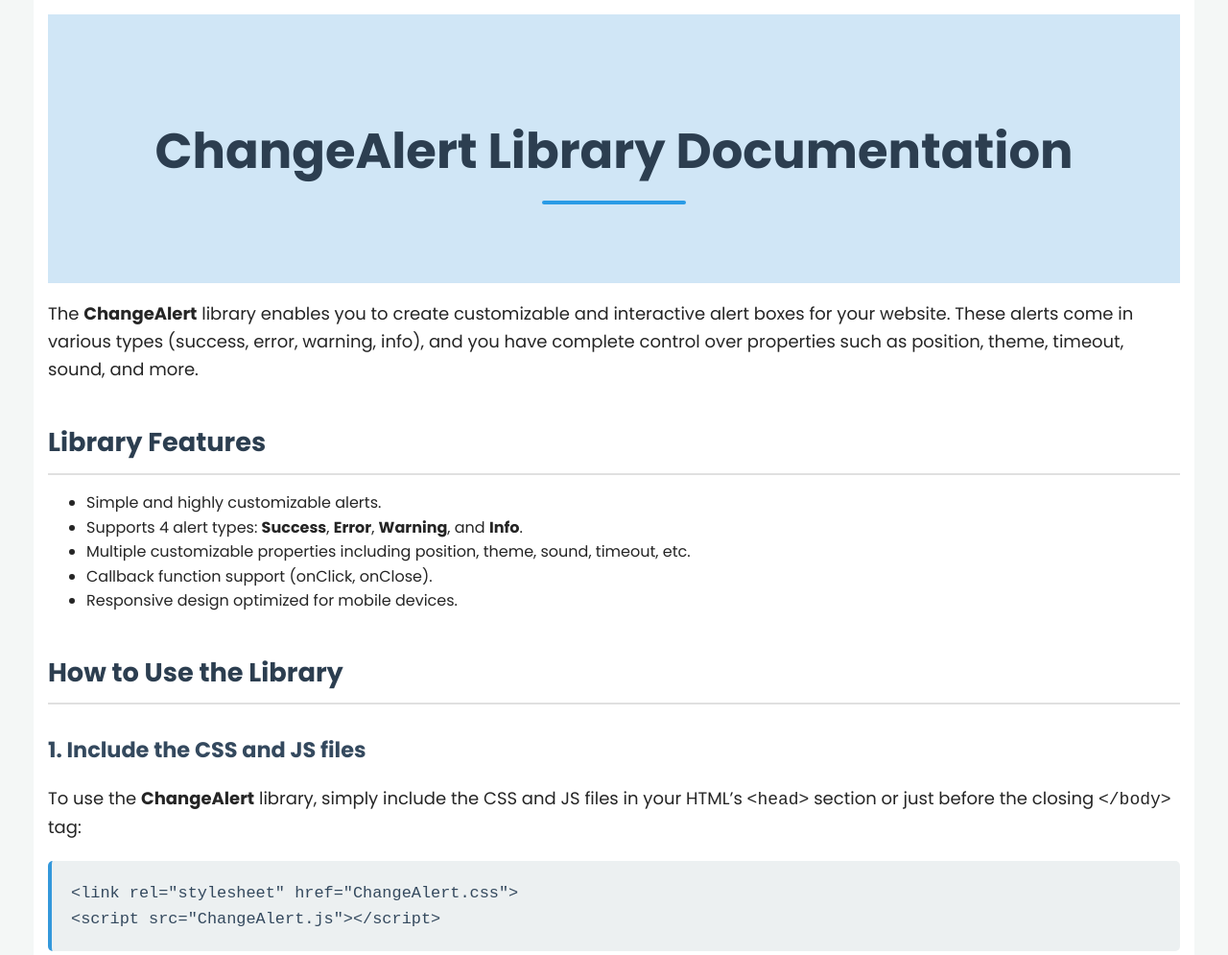
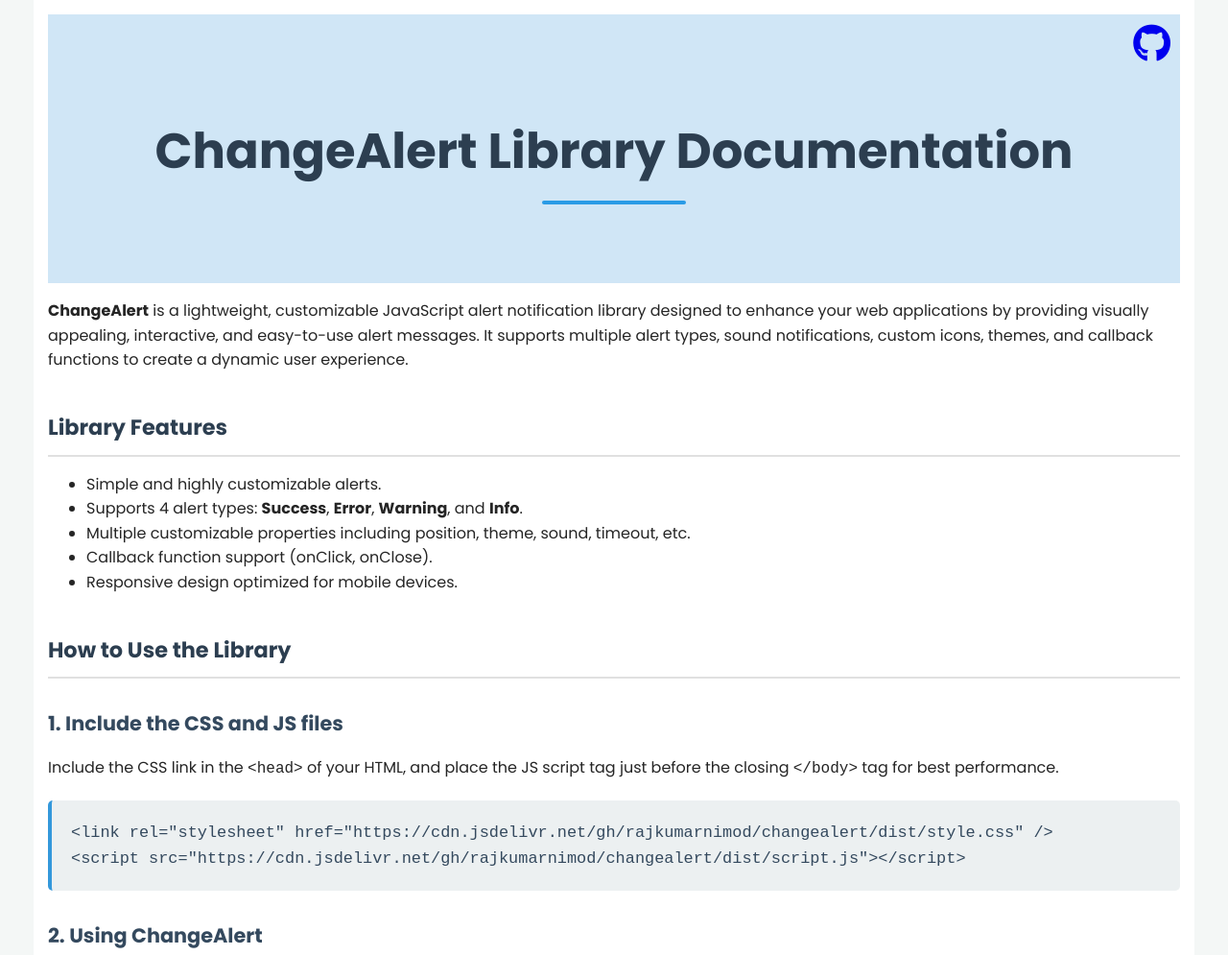
Before and after one commit to rajkumarnimod/changealert, a plain HTML site: page index.html in a window 1280 px wide. Shown: the top 995 px of the page at 96% size. Drawn offline with Linux system fonts and the light colour scheme.

Commit message:
Update index.html

```diff
--- a/index.html
+++ b/index.html
@@ -57,6 +57,16 @@
         align-items: center;
         text-align: center;
         background-color: #d0e6f6;
+        position: relative;
+      }
+
+      .githubIcon {
+        position: absolute;
+        top: 10px;
+        right: 10px;
+      }
+      .githubIcon i {
+        font-size: 40px;
       }
 
       h1 {
@@ -64,11 +74,11 @@
         position: relative;
       }
 
-      @media (max-width:420px){
+      @media (max-width: 420px) {
         h1 {
-        font-size: 1.4em;
-        position: relative;
-      }
+          font-size: 1.4em;
+          position: relative;
+        }
       }
 
       h1::after {
@@ -82,21 +92,21 @@
       }
 
       h2 {
-        font-size: 1.7em;
+        font-size: 1.4em;
         border-bottom: 2px solid #e0e0e0;
         padding-bottom: 10px;
         margin-top: 40px;
       }
 
       h3 {
-        font-size: 1.4em;
+        font-size: 1.3em;
         margin-top: 30px;
         color: #34495e;
       }
 
       p {
         margin-bottom: 15px;
-        font-size: 18px;
+        font-size: 16px;
       }
 
       .code-block {
@@ -153,14 +163,14 @@
 
       .property-list li strong {
         color: #475b69;
-        font-size: 1.3em;
+        font-size: 1.1em;
       }
 
       .property-list li .type,
       .property-list li .default {
         font-style: italic;
         color: #666;
-        font-size: 0.9em;
+        font-size: 0.8em;
       }
 
       .example-code {
@@ -202,26 +212,39 @@
         padding-top: 20px;
         border-top: 1px solid #e0e0e0;
         color: #777;
-        font-size: 0.9em;
+        font-size: 0.8em;
       }
     </style>
-  <!-- CSS CDN -->
-<link rel="stylesheet" href="https://cdn.jsdelivr.net/gh/rajkumarnimod/changealert/dist/style.css" />
+    <link rel="stylesheet" href="dist/style.css" />
 
+    <!-- font-awesome cdn -->
+    <link
+      rel="stylesheet"
+      href="https://cdnjs.cloudflare.com/ajax/libs/font-awesome/6.7.2/css/all.min.css"
+      integrity="sha512-Evv84Mr4kqVGRNSgIGL/F/aIDqQb7xQ2vcrdIwxfjThSH8CSR7PBEakCr51Ck+w+/U6swU2Im1vVX0SVk9ABhg=="
+      crossorigin="anonymous"
+      referrerpolicy="no-referrer"
+    />
   </head>
 
   <body>
     <div class="container">
       <div class="header">
+        <div class="githubIcon">
+          <a href="https://github.com/rajkumarnimod/changealert/">
+            <i class="fa-brands fa-github"></i>
+          </a>
+        </div>
         <h1>ChangeAlert Library Documentation</h1>
       </div>
 
       <p>
-        The <strong>ChangeAlert</strong> library enables you to create
-        customizable and interactive alert boxes for your website. These alerts
-        come in various types (success, error, warning, info), and you have
-        complete control over properties such as position, theme, timeout,
-        sound, and more.
+        <strong>ChangeAlert</strong> is a lightweight, customizable JavaScript
+        alert notification library designed to enhance your web applications by
+        providing visually appealing, interactive, and easy-to-use alert
+        messages. It supports multiple alert types, sound notifications, custom
+        icons, themes, and callback functions to create a dynamic user
+        experience.
       </p>
 
       <h2>Library Features</h2>
@@ -240,19 +263,16 @@
         <li>Responsive design optimized for mobile devices.</li>
       </ul>
 
-
       <h2>How to Use the Library</h2>
 
       <h3>1. Include the CSS and JS files</h3>
       <p>
-        To use the <strong>ChangeAlert</strong> library, simply include the CSS
-        and JS files in your HTML’s <code>&lt;head&gt;</code> section or just
-        before the closing <code>&lt;/body&gt;</code> tag:
+        Include the CSS link in the <code>&lt;head&gt;</code> of your HTML, and place the JS script tag just before the closing <code>&lt;/body&gt;</code> tag for best performance.
       </p>
       <div class="code-block">
         <pre>
-&lt;link rel="stylesheet" href="ChangeAlert.css"&gt;
-&lt;script src="ChangeAlert.js"&gt;&lt;/script&gt;</pre
+&lt;link rel="stylesheet" href="https://cdn.jsdelivr.net/gh/rajkumarnimod/changealert/dist/style.css" /&gt;
+&lt;script src="https://cdn.jsdelivr.net/gh/rajkumarnimod/changealert/dist/script.js"&gt;&lt;/script&gt;</pre
         >
         <div class="copy-message">Copied!</div>
       </div>
@@ -295,7 +315,7 @@
   &lt;meta charset="UTF-8"&gt;
   &lt;meta name="viewport" content="width=device-width, initial-scale=1.0"&gt;
   &lt;title&gt;ChangeAlert Demo&lt;/title&gt;
-  &lt;link rel="stylesheet" href="ChangeAlert.css"&gt;
+  &lt;link rel="stylesheet" href="https://cdn.jsdelivr.net/gh/rajkumarnimod/changealert/dist/style.css" /&gt;
 &lt;/head&gt;
 &lt;body&gt;
 
@@ -306,7 +326,7 @@
   &lt;button onclick="ChangeAlert.warning('Warning message!', { pauseOnHover: false, icon: '⚠️' })"&gt;Warning&lt;/button&gt;
   &lt;button onclick="ChangeAlert.info('Info message!', { theme: 'dark', closeButton: false })"&gt;Info&lt;/button&gt;
 
-  &lt;script src="ChangeAlert.js"&gt;&lt;/script&gt;
+  &lt;script src="https://cdn.jsdelivr.net/gh/rajkumarnimod/changealert/dist/script.js"&gt;&lt;/script&gt;
 &lt;/body&gt;
 &lt;/html&gt;</pre
         >
@@ -332,10 +352,18 @@
           </p>
           <p>Description: Defines the alert type. Available options:</p>
           <ul>
-            <li style="background-color: #dff0d8;"><code>"success"</code>: For successful operations.</li>
-            <li style="background-color: #f2dede;"><code>"error"</code>: For error messages.</li>
-            <li style="background-color: #fcf8e3;"><code>"warning"</code>: For warnings.</li>
-            <li style="background-color: #d9edf7;"><code>"info"</code>: For informational messages.</li>
+            <li style="background-color: #dff0d8">
+              <code>"success"</code>: For successful operations.
+            </li>
+            <li style="background-color: #f2dede">
+              <code>"error"</code>: For error messages.
+            </li>
+            <li style="background-color: #fcf8e3">
+              <code>"warning"</code>: For warnings.
+            </li>
+            <li style="background-color: #d9edf7">
+              <code>"info"</code>: For informational messages.
+            </li>
           </ul>
           <div class="example-code">
             <pre>ChangeAlert.error("Failed to load data!");</pre>
@@ -657,11 +685,11 @@
       </p>
 
       <footer>
-        <p>&copy; 2025 <a href="index.html">ChangeAlert</a>. All rights reserved.</p>
+        <p>
+          &copy; 2025 <a href="index.html">ChangeAlert</a>. All rights reserved.
+        </p>
         <div>
-          <p>
-            Created by Rajkumar Nimod ❤️
-          </p>
+          <p>Created with ❤️ by Rajkumar Nimod.</p>
         </div>
       </footer>
     </div>
@@ -794,8 +822,6 @@
       });
     </script>
 
-<!-- JS CDN -->
-<script src="https://cdn.jsdelivr.net/gh/rajkumarnimod/changealert/dist/script.js"></script>
-
+    <script src="/dist/script.js"></script>
   </body>
 </html>
```
